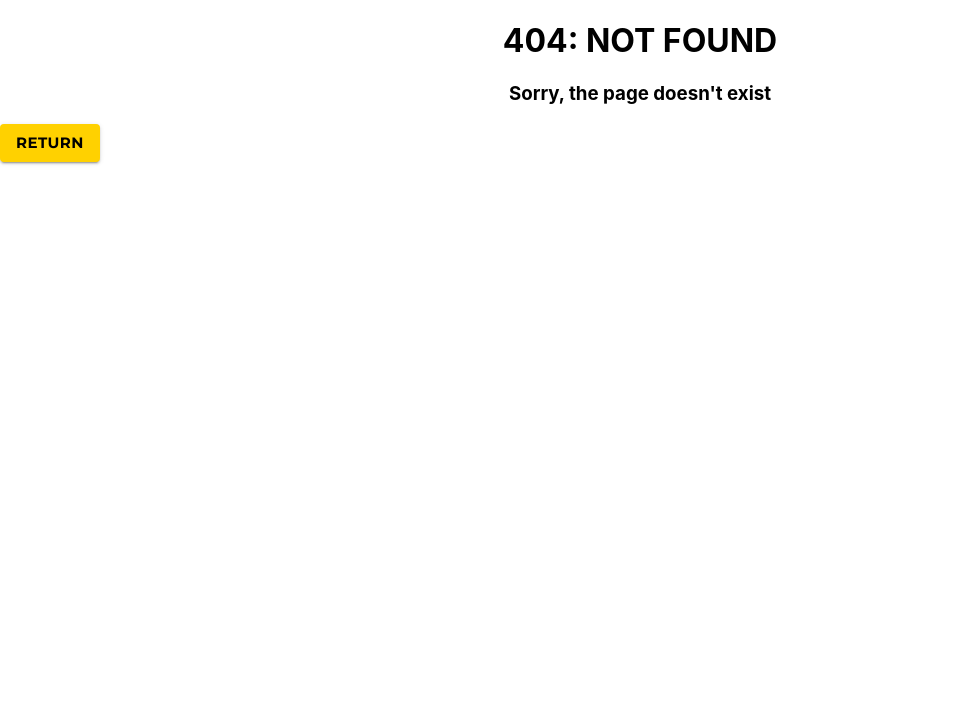
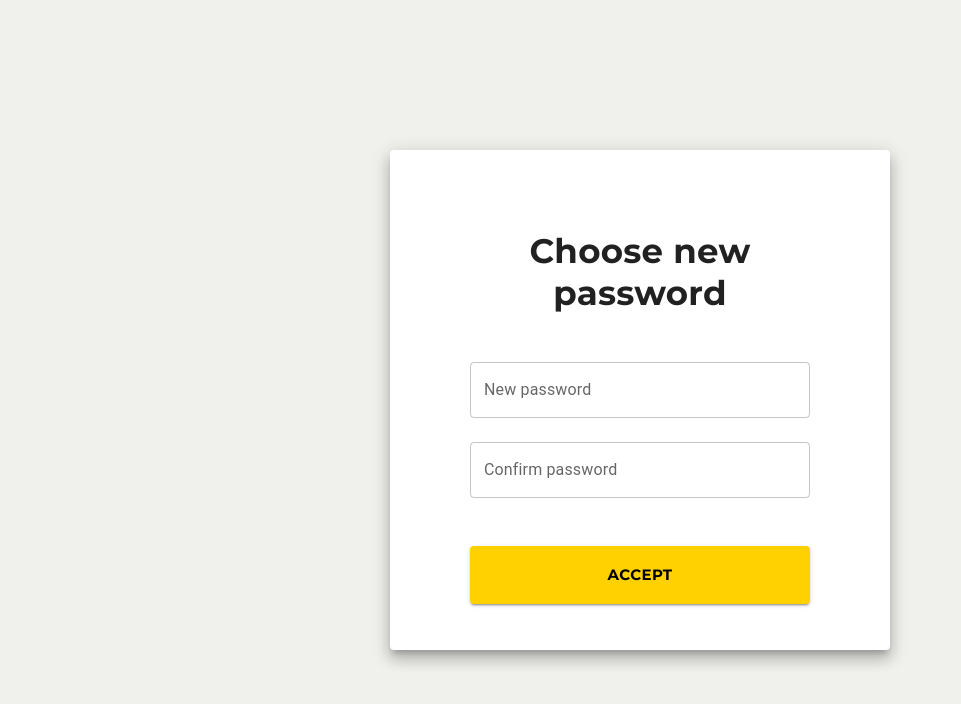
Before and after one commit to LibraryProjectGroup/library-project-frontend, a React (Create React App) app: page /passwordreset/1 in a window 1280 px wide. Before the commit this address had no page. Shown: the top 704 px of the page, without its empty margins (0-961 px from the left). Built offline with nearby package versions, Linux system fonts and the light colour scheme; no server answers.

Commit message:
Password reset link generation

```diff
--- a/src/App.tsx
+++ b/src/App.tsx
@@ -2,6 +2,7 @@ import { FC, useContext } from "react";
 import ListBooks from "./components/pages/listBooksPage/ListBooks";
 import LoginPage from "./components/pages/loginPage/LoginPage";
 import CreateAccount from "./components/pages/createAccountPage/CreateAccount";
+import PasswordReset from "./components/pages/passwordReset/PasswordReset";
 import MyAccount from "./components/pages/userPage/UserPage";
 import Admin from "./components/pages/adminPage/Admin";
 import UnauthorizedPage from "./components/pages/errorPages/UnauthorizedPage";
@@ -38,6 +39,10 @@ function App() {
                     <Route path="/login" element={<LoginPage />} />
                     <Route path="/create-account" element={<CreateAccount />} />
                     <Route
+                        path="/passwordreset/:secret"
+                        element={<PasswordReset />}
+                    />
+                    <Route
                         path="/list-books"
                         element={
                             <ProtectedRoute>
@@ -69,12 +74,7 @@ function App() {
                             </AdminRoute>
                         }
                     />
-                    <Route
-                        path="*"
-                        element={
-                            <MissingPage />
-                        }
-                    />
+                    <Route path="*" element={<MissingPage />} />
                 </Routes>
             </BrowserRouter>
         </TheContextProvider>
--- a/src/components/pages/UserBooksPage/UserBooks.tsx
+++ b/src/components/pages/UserBooksPage/UserBooks.tsx
@@ -25,17 +25,21 @@ import {
 } from "../../../fetchFunctions";
 import { listBooksDeleteButton, userPageBackButton } from "../../../sxStyles";
 
-const UserBooks: FC<{ booklist: Book_list, handleCloseList: Function }> = ({ booklist, handleCloseList }): JSX.Element => {
+const UserBooks: FC<{ booklist: Book_list; handleCloseList: Function }> = ({
+    booklist,
+    handleCloseList
+}): JSX.Element => {
     const [books, setBooks] = useState<Book[]>([]);
     const [entries, setEntries] = useState<Book_list_entry[]>([]);
     const context = useContext(TheContext);
     const navigate = useNavigate();
 
     const fetchBooks = async () => setBooks(await fetchAllBooks());
-    const fetchEntries = async (id:number) => setEntries(await fetchEntriesByList(id));
+    const fetchEntries = async (id: number) =>
+        setEntries(await fetchEntriesByList(id));
 
     useEffect(() => {
-        if (booklist.id !== -1){
+        if (booklist.id !== -1) {
             fetchBooks();
             fetchEntries(booklist.id);
         }
--- a/src/components/pages/adminPage/UsersGrid.tsx
+++ b/src/components/pages/adminPage/UsersGrid.tsx
@@ -1,4 +1,4 @@
-import { useState, useEffect, FC } from "react";
+import { useState, useEffect, FC, Fragment } from "react";
 import { DataGrid, GridColDef } from "@mui/x-data-grid";
 import { Button } from "@mui/material";
 import User from "../../../interfaces/user.interface";
@@ -7,14 +7,22 @@ import {
     fetchDeleteUser,
     fetchAllUsers,
     fetchUserById,
-    fetchAdminUpdateUserData
+    fetchAdminUpdateUserData,
+    fetchPasswordResetSecret
 } from "../../../fetchFunctions";
 import UserForm from "./EditUsers";
+import Alert from "@mui/material/Alert";
+import Snackbar from "@mui/material/Snackbar";
 
 const UsersGrid: FC = (): JSX.Element => {
     const [usersData, setUsersData] = useState<User[]>([]);
     const [oneUserData, setOneUserData] = useState<EditUser | null>(null);
     const [formVisible, setFormVisible] = useState(false);
+    const [open, setOpen] = useState(false);
+
+    const handleClose = () => {
+        setOpen(false);
+    };
 
     const COLUMNS_USERS: GridColDef[] = [
         { field: "id", headerName: "ID", flex: 2 },
@@ -56,6 +64,29 @@ const UsersGrid: FC = (): JSX.Element => {
                     }}
                 >
                     Delete
+                </Button>
+            )
+        },
+        {
+            field: "password reset",
+            headerName: "Link to reset password",
+            flex: 1.5,
+            renderCell: (params) => (
+                <Button
+                    sx={{ color: "red" }}
+                    onClick={async () => {
+                        const result = await fetchPasswordResetSecret(
+                            params.row.id
+                        );
+                        if (result.ok) {
+                            navigator.clipboard.writeText(
+                                `${window.location.origin}/passwordreset/${result.secret}`
+                            );
+                            setOpen(true);
+                        }
+                    }}
+                >
+                    Generate
                 </Button>
             )
         }
@@ -105,6 +136,21 @@ const UsersGrid: FC = (): JSX.Element => {
                 rows={usersData}
                 sx={{ width: "100%", height: 1000 }}
             ></DataGrid>
+            <Snackbar
+                open={open}
+                autoHideDuration={6000}
+                onClose={handleClose}
+                anchorOrigin={{ vertical: "top", horizontal: "center" }}
+            >
+                <Alert
+                    onClose={handleClose}
+                    severity="success"
+                    sx={{ width: "100%" }}
+                    variant="filled"
+                >
+                    Password reset link copied to clipboard
+                </Alert>
+            </Snackbar>
         </>
     );
 };
--- /dev/null
+++ b/src/components/pages/passwordReset/PasswordReset.tsx
@@ -0,0 +1,133 @@
+import React, { useState, FC, useEffect, useContext } from "react";
+import { Box, Typography, TextField, Button, Paper, Grid } from "@mui/material";
+import { useNavigate, useParams } from "react-router-dom";
+import {
+    loginButton,
+    loginBox,
+    loginAuthBoxTitle,
+    loginPaper
+} from "../../../sxStyles";
+import { fetchPasswordReset } from "../../../fetchFunctions";
+
+const PasswordReset: FC = (): JSX.Element => {
+    const [password, setPassword] = useState("");
+    const [confirmPassword, setConfirmPassword] = useState("");
+    const [errorMessage, setErrorMesssage] = useState("");
+    const [invalid, setInvalid] = useState(false);
+
+    const navigate = useNavigate();
+    const { secret } = useParams();
+
+    const [dimensions, setDimensions] = React.useState({
+        height: window.innerHeight,
+        width: window.innerWidth
+    });
+
+    useEffect(() => {
+        if (secret)
+            fetchPasswordReset(secret)
+                .then((data) => data.json())
+                .then((res) => {
+                    setInvalid(!res.ok);
+                });
+        const handleResize = () => {
+            setDimensions({
+                height: window.innerHeight,
+                width: window.innerWidth
+            });
+        };
+
+        window.addEventListener("resize", handleResize);
+
+        return () => {
+            window.removeEventListener("resize", handleResize);
+        };
+    }, []);
+
+    const handleChangePassword = async () => {
+        try {
+            if (password != confirmPassword) {
+                setErrorMesssage("Passwords do not match");
+                return;
+            }
+            if (secret)
+                fetchPasswordReset(secret, password)
+                    .then((res) => res.json())
+                    .then((data) => {
+                        if (data.ok) {
+                            navigate("/");
+                        } else {
+                            setErrorMesssage("Something went wrong");
+                        }
+                    });
+        } catch (error) {
+            console.error(error);
+        }
+    };
+
+    return (
+        <Grid
+            container
+            flex-wrap="wrap"
+            direction="row"
+            justifyContent="space-around"
+            alignItems="center"
+            sx={{
+                maxWidth: dimensions.width,
+                minHeight: dimensions.height,
+                backgroundColor: "#f0f0ec"
+            }}
+        >
+            <Paper elevation={10} sx={loginPaper}>
+                <Box sx={{ padding: 10 }}>
+                    <Typography variant="h4" sx={loginAuthBoxTitle}>
+                        {invalid
+                            ? "This link is invalid or expired"
+                            : "Choose new password"}
+                    </Typography>
+                    {!invalid && (
+                        <>
+                            <Box sx={loginBox}>
+                                <TextField
+                                    label="New password"
+                                    variant="outlined"
+                                    type="password"
+                                    margin="normal"
+                                    onChange={(event) => {
+                                        setPassword(event.target.value);
+                                    }}
+                                />
+
+                                <TextField
+                                    label="Confirm password"
+                                    variant="outlined"
+                                    type="password"
+                                    margin="normal"
+                                    onChange={(event) => {
+                                        setConfirmPassword(event.target.value);
+                                    }}
+                                />
+                                {errorMessage && (
+                                    <Typography sx={{ color: "red" }}>
+                                        {errorMessage}
+                                    </Typography>
+                                )}
+                            </Box>
+                            <Box sx={{ textAlign: "center" }}>
+                                <Button
+                                    variant="contained"
+                                    onClick={handleChangePassword}
+                                    sx={loginButton}
+                                >
+                                    Accept
+                                </Button>
+                            </Box>
+                        </>
+                    )}
+                </Box>
+            </Paper>
+        </Grid>
+    );
+};
+
+export default PasswordReset;
--- a/src/fetchFunctions.ts
+++ b/src/fetchFunctions.ts
@@ -5,6 +5,7 @@ import EditUser from "./interfaces/editUser.interface";
 import Borrow from "./interfaces/borrow.interface";
 import Book_list from "./interfaces/book_list.interface";
 import Book_list_entry from "./interfaces/book_list_entry.interface";
+import BACKEND_URL from "./backendUrl";
 import Book_request, {
     Book_request_status
 } from "./interfaces/book_request.interface";
@@ -332,3 +333,22 @@ export const fetchAllReservedBooks = async () => {
         }
     });
 };
+
+export const fetchPasswordResetSecret = async (userId: number) => {
+    return await authFetch(`/passwordreset/secret?id=${userId}`, {
+        method: "GET",
+        headers: {
+            "content-type": "application/json;charset=UTF-8"
+        }
+    });
+};
+
+export const fetchPasswordReset = async (secret: string, password?: string) => {
+    return await fetch(`${BACKEND_URL}/passwordreset`, {
+        method: "POST",
+        headers: {
+            "content-type": "application/json;charset=UTF-8"
+        },
+        body: JSON.stringify({ secret, password })
+    });
+};
```
